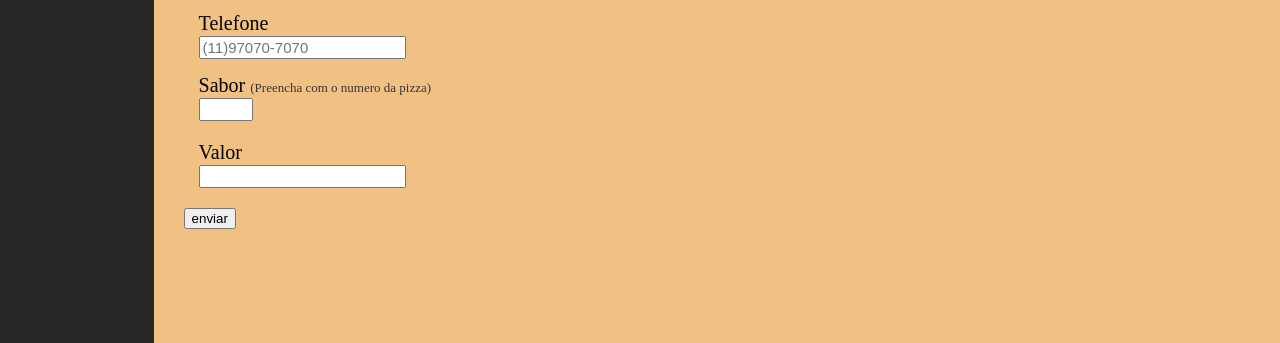
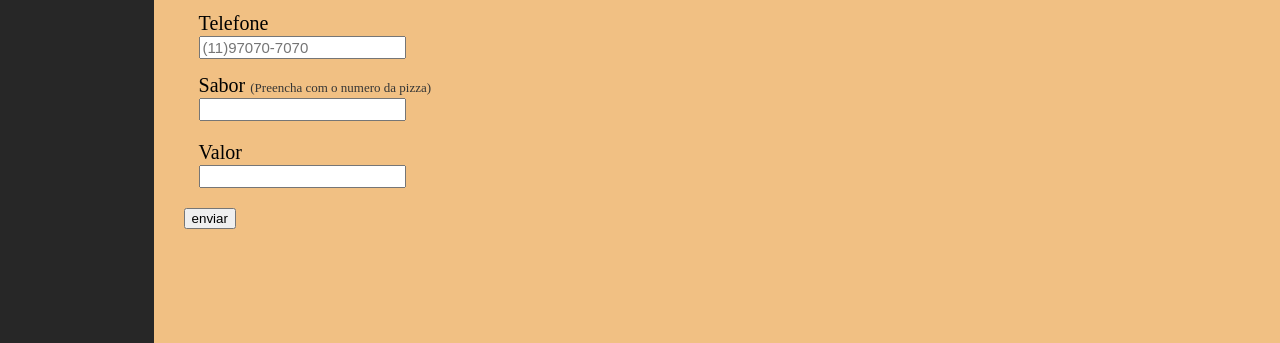
Before and after one commit to benioSilva/pedidos-pizzaria, a plain HTML site: page pedidos.html in a window 1280 px wide. Both pictures are taken after a click on the button "enviar". Shown: the part 457-800 px from the top of the page. Drawn offline with Linux system fonts and the light colour scheme.

Commit message:
finalizando a base (falta colocar alguns styles)

```diff
--- a/pedidos.css
+++ b/pedidos.css
@@ -73,6 +73,6 @@ background: rgb(206, 55, 55);
     color: rgb(53, 53, 53);
     font-size: small;
 }
-#saborNumero{
+/* #saborNumero{
     width: 20%;
-}
+} */
--- a/pedidos.html
+++ b/pedidos.html
@@ -43,13 +43,13 @@
           </div>
           <div class="camposPreencher">
           <label class="camposTitulos" for="">Sabor <span class="aviso">(Preencha com o numero da pizza)</span> </label><br>
-            <input id="saborNumero" class="camposCaixa"  type="number" name="sabor" value="">
+            <input id="saborNumero" class="camposCaixa"  type="text" name="sabor" value="">
             <p id="nomeDaPizza"></p>
 
           </div>
           <div class="camposPreencher">
             <label class="camposTitulos" for="">Valor</label><br>
-            <input class="camposCaixa" id="valor"  type="number" name="valor" value= >
+            <input class="camposCaixa" id="valor"  type="number" name="valor" value="" >
 
           </div>
 
--- a/pedidos.js
+++ b/pedidos.js
@@ -1,2 +1,47 @@
-var pizzasDoStorage = localStorage.getItem("catalogosDePizzas")
-var pizzasObjetos = JSON.parse(pizzasDoStorage)
+    // var pizzasDoStorage = localStorage.getItem("catalogosDePizzas")
+    // var pizzasObjetos = JSON.parse(pizzasDoStorage)
+    // var precoDoStorage = localStorage.getItem("precoPizzas")
+    // var precoObjetos = JSON.parse(precoDoStorage)
+
+    var nome = document.getElementById("nome");
+    var endereco = document.getElementById("endereco");
+    var telefone = document.getElementById("telefone");
+    var sabor = document.getElementById("saborNumero");
+    var valor = document.getElementById("valor");
+    var btnEnviar = document.getElementById("btnEnviar");
+    var infoDoStorage = localStorage.getItem("info");
+    var infoObjeto = JSON.parse(infoDoStorage);
+
+    //console.log(jubilauDoStorage)
+   // console.log(jubilauObjeto)
+
+
+
+    /*if (jubilauDoStorage != null) {
+      alert(jubilauObjeto.nome + '\n' + jubilauObjeto.email + '\n' + jubilauObjeto.idade);
+    }*/
+
+    btnEnviar.addEventListener("click", function(event){
+      event.preventDefault();
+
+
+
+
+      var infoDoStorage = localStorage.getItem("info");
+      var infoObjeto = JSON.parse(infoDoStorage);
+
+      let dados = {nome: nome.value, endereco: endereco.value, telefone: telefone.value, sabor: sabor.value, valor: valor.value};
+      console.log(infoDoStorage)
+      if (infoDoStorage == null){
+        const lista = [dados]
+        localStorage.setItem("info", JSON.stringify(lista))
+      } else {
+        infoObjeto.push(dados)
+        localStorage.setItem("info",JSON.stringify(infoObjeto))
+      }
+      nome.value = ""
+      endereco.value = ""
+      telefone.value = ""
+      sabor.value = ""
+      valor.value = ""
+    })
```
Also changed, not shown: lista-pedidos.css (+6 -3 lines), lista-pedidos.html (+3 -8 lines), lista-pedidos.js (+10 -10 lines).
